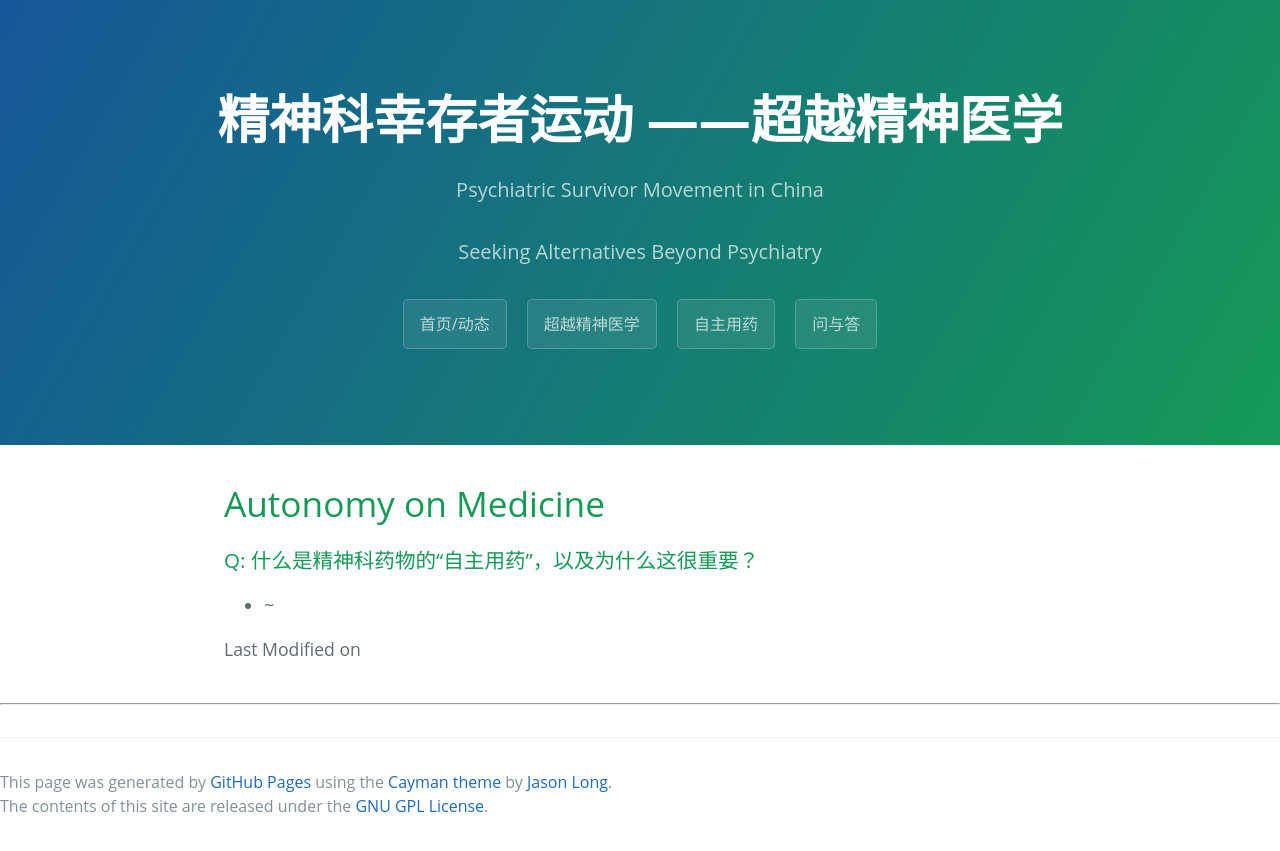
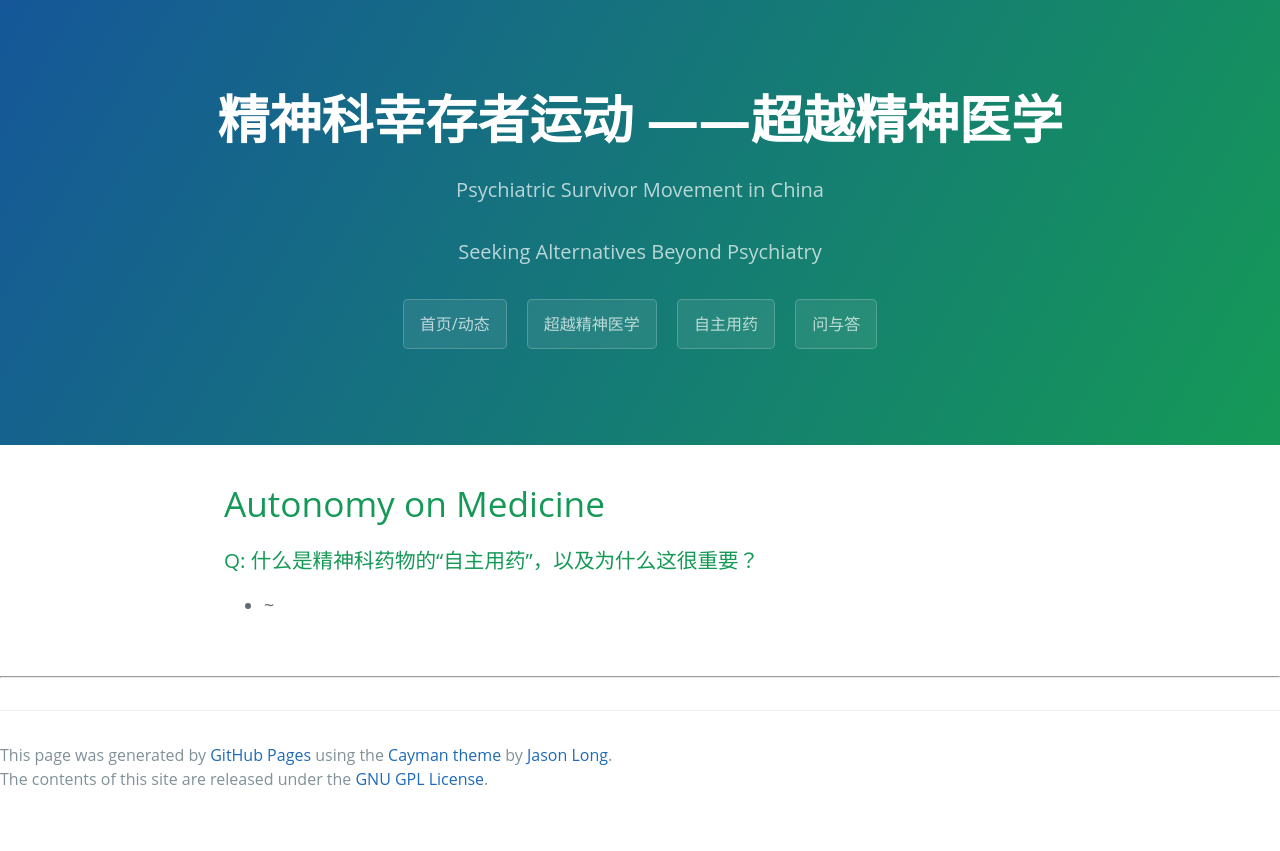
Before and after one commit to mdrights/mdrights.github.io, a Jekyll site: the page built from autonomy.md, in a window 1280 px wide. Shown: the top 851 px of the page. Built offline with Jekyll 4.4.1, drawn with Linux system fonts in a browser that asks for light colours.

Commit message:
remove date on pages.

```diff
--- a/_layouts/page.html
+++ b/_layouts/page.html
@@ -10,7 +10,4 @@
         {{ content }}
 	</article>
 
- <div class="date">
-    Last Modified on {{ page.date | date: "%B %e, %Y" }}
-  </div>
 </div>
```
